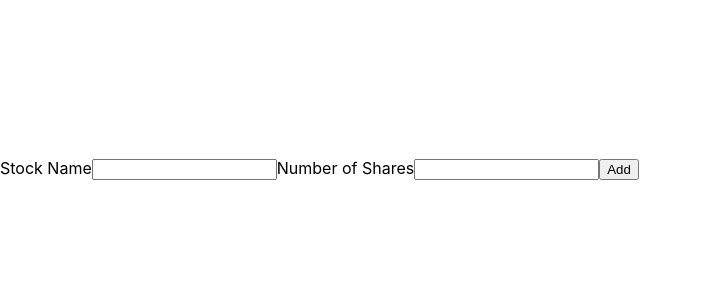
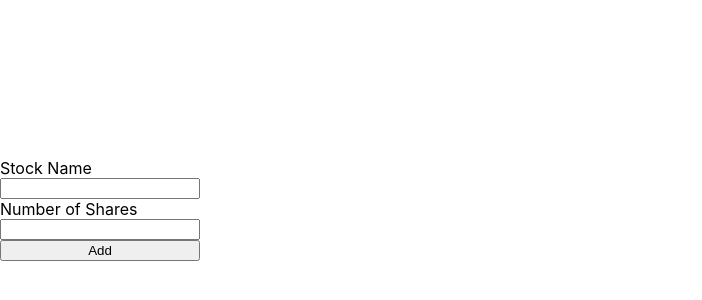
Before and after one commit to Stefan-RR/stock-portfolio-tracker, a React (Create React App) app: page / in a window 1280 px wide. Shown: the part 242-542 px from the top of the page, without its empty margins (0-702 px from the left). Built offline with nearby package versions, Linux system fonts and the light colour scheme; no server answers.

Commit message:
Update Stock.js

```diff
--- a/src/componenets/Stock.js
+++ b/src/componenets/Stock.js
@@ -1,6 +1,6 @@
 function Stock({ stockName, quantity, addStock }) {
     return (
-        <form>
+        <form className="form">
             <label>Stock Name</label>
             <input type='text' onChange={stockName}></input>
             <label>Number of Shares</label>
```
